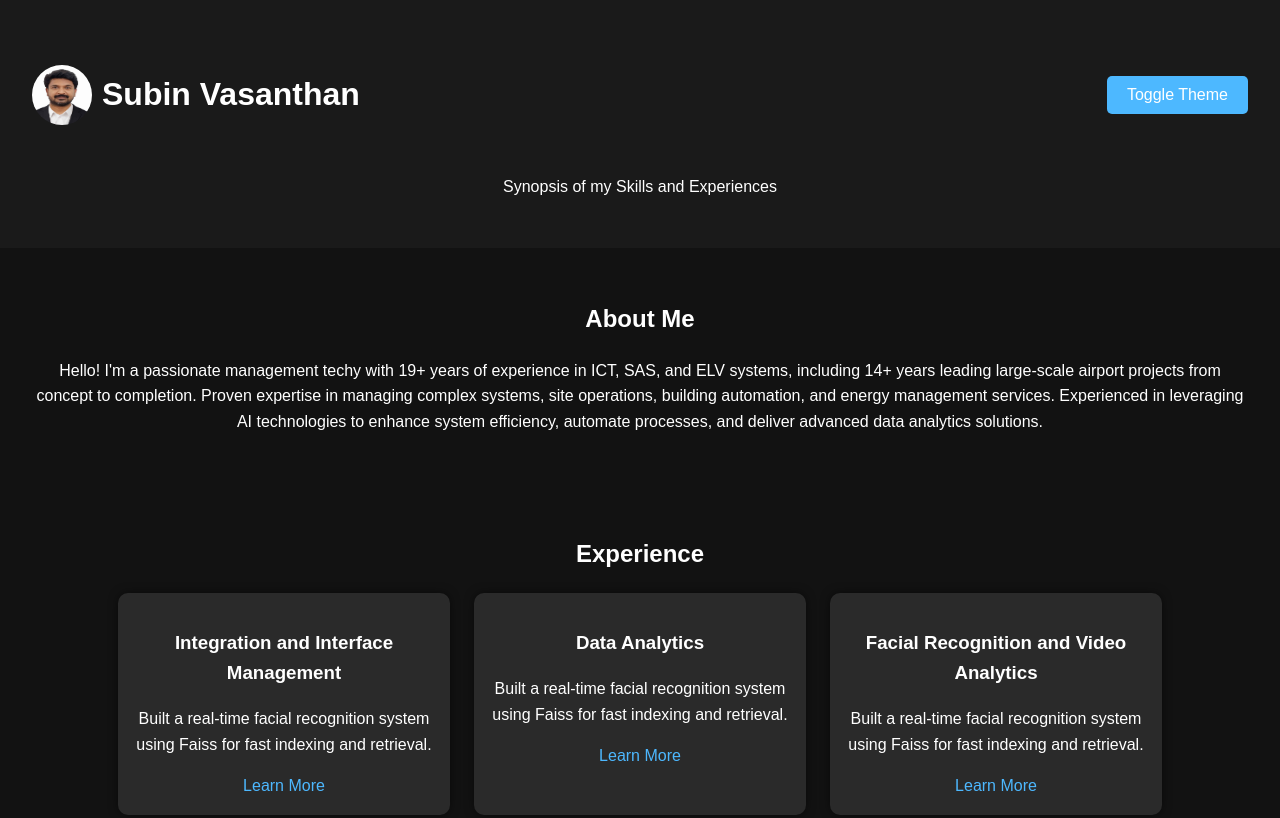
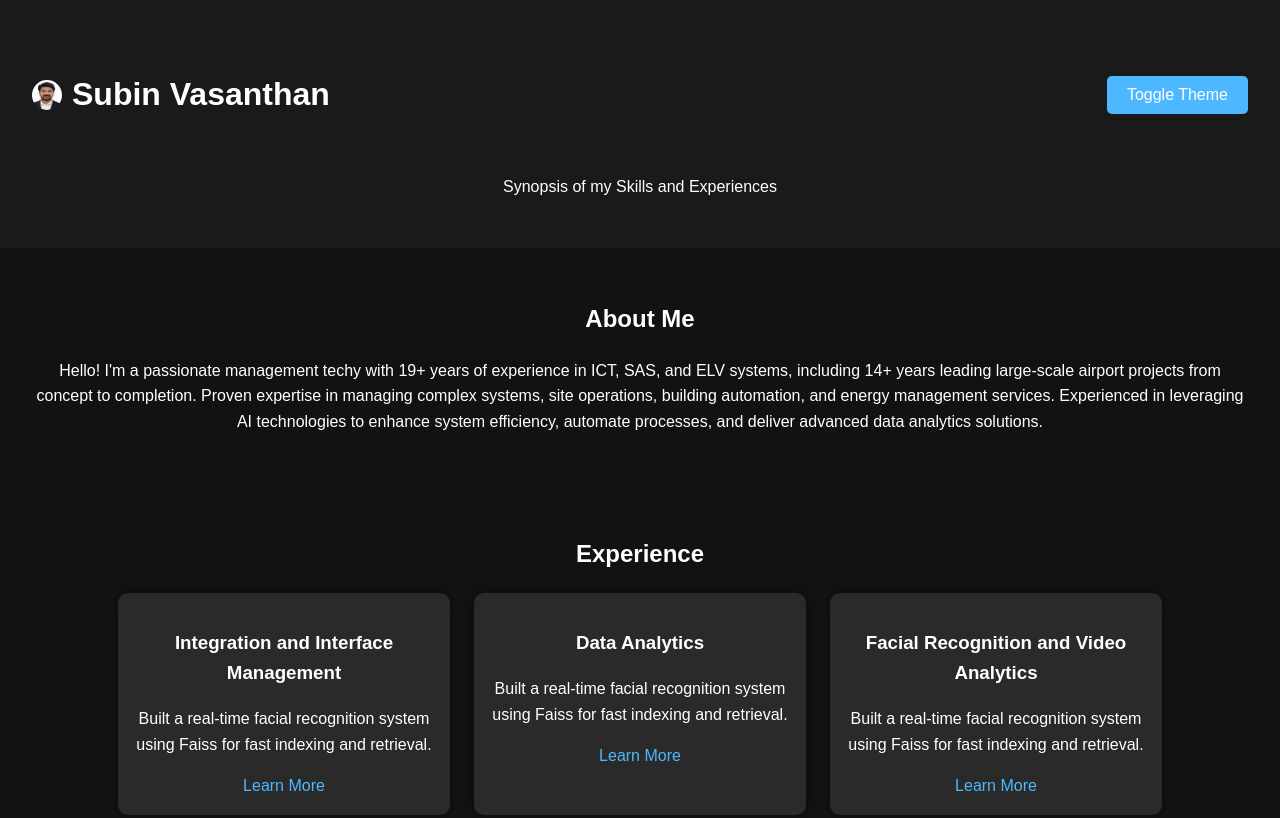
Before and after one commit to subinvasanthan/subinvasanthan.github.io, a plain HTML site: page index.html in a window 1280 px wide. Shown: the top 818 px of the page. Drawn offline with Linux system fonts and the light colour scheme.

Commit message:
photo size update

```diff
--- a/css/styles.css
+++ b/css/styles.css
@@ -72,8 +72,8 @@ footer {
 }
 
 .profile img {
-    width: 60px; /* Adjust as needed */
-    height: 60px;
+    width: 30px; /* Adjust as needed */
+    height: 30px;
     border-radius: 50%;
     margin-right: 10px;
 }
```
